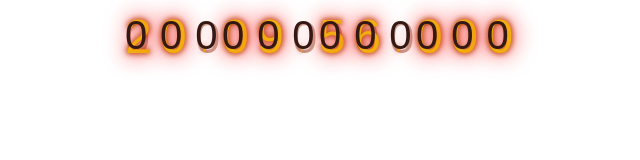
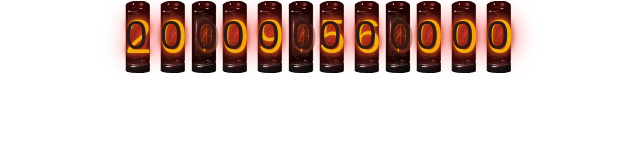
Before and after one commit to 0xthunder/nixie-clock, a plain HTML site: page index.html in a window 1280 px wide. Shown: the whole page, without its empty margins (321-961 px from the left). Drawn offline with Linux system fonts and the light colour scheme; a web font is replaced by a local one.

Commit message:
Update index.html

```diff
--- a/index.html
+++ b/index.html
@@ -16,57 +16,57 @@
                     <span class="nixie__decorative-number">0</span>
                       <span class="nixie__decorative-number-layer2">0</span>
                       <span class="nixie__digit">1</span>
-                      <span class="nixie__number-background" style="background-image: url('.assets/divergence_meter_tube1.webp');"></span>
+                      <span class="nixie__number-background" style="background-image: url('./assets/divergence_meter_tube1.webp');"></span>
                     </span>
                     <span class="nixie__digit-container">
                       <span class="nixie__decorative-number">0</span>
                       <span class="nixie__decorative-number-layer2">0</span>
                       <span class="nixie__digit">6</span>
-                      <span class="nixie__number-background" style="background-image: url('.assets/divergence_meter_tube1.webp');"></span></span>
+                      <span class="nixie__number-background" style="background-image: url('./assets/divergence_meter_tube1.webp');"></span></span>
                     <span class="nixie__digit-container">
                       <span class="nixie__decorative-number">0</span>
                       <span class="nixie__decorative-number-layer2">0</span><span class="nixie__dot">.</span>
-                      <span class="nixie__number-background" style="background-image: url('.assets/divergence_meter_tube1.webp');"></span></span>
+                      <span class="nixie__number-background" style="background-image: url('./assets/divergence_meter_tube1.webp');"></span></span>
                     <span class="nixie__digit-container">
                       <span class="nixie__decorative-number">0</span>
                       <span class="nixie__decorative-number-layer2">0</span><span class="nixie__digit">4</span>
-                      <span class="nixie__number-background" style="background-image: url('.assets/divergence_meter_tube1.webp');"></span></span>
+                      <span class="nixie__number-background" style="background-image: url('./assets/divergence_meter_tube1.webp');"></span></span>
                     <span class="nixie__digit-container">
                       <span class="nixie__decorative-number">0</span>
                       <span class="nixie__decorative-number-layer2">0</span><span class="nixie__digit">1</span>
-                      <span class="nixie__number-background" style="background-image: url('.assets/divergence_meter_tube1.webp');"></span></span>
+                      <span class="nixie__number-background" style="background-image: url('./assets/divergence_meter_tube1.webp');"></span></span>
                     <span class="nixie__digit-container">
                       <span class="nixie__decorative-number">0</span>
                       <span class="nixie__decorative-number-layer2">0</span><span class="nixie__dot">.</span>
-                      <span class="nixie__number-background" style="background-image: url('.assets/divergence_meter_tube1.webp');"></span></span>
+                      <span class="nixie__number-background" style="background-image: url('./assets/divergence_meter_tube1.webp');"></span></span>
                     <span class="nixie__digit-container">
                       <span class="nixie__decorative-number">0</span>
                       <span class="nixie__decorative-number-layer2">0</span><span class="nixie__digit">4</span>
-                      <span class="nixie__number-background" style="background-image: url('.assets/divergence_meter_tube1.webp');"></span></span>
+                      <span class="nixie__number-background" style="background-image: url('./assets/divergence_meter_tube1.webp');"></span></span>
                     <span class="nixie__digit-container">
                       <span class="nixie__decorative-number">0</span><span class="nixie__decorative-number-layer2">0</span>
                       <span class="nixie__digit">3</span>
-                      <span class="nixie__number-background" style="background-image: url('.assets/divergence_meter_tube1.webp');"></span></span>
+                      <span class="nixie__number-background" style="background-image: url('./assets/divergence_meter_tube1.webp');"></span></span>
                     <span class="nixie__digit-container">
                       <span class="nixie__decorative-number">0</span>
                       <span class="nixie__decorative-number-layer2">0</span>
                       <span class="nixie__dot">.</span>
-                      <span class="nixie__number-background" style="background-image: url('.assets/divergence_meter_tube1.webp');"></span></span>
+                      <span class="nixie__number-background" style="background-image: url('./assets/divergence_meter_tube1.webp');"></span></span>
                     <span class="nixie__digit-container">
                       <span class="nixie__decorative-number">0</span>
                       <span class="nixie__decorative-number-layer2">0</span>
                       <span class="nixie__digit">5</span>
-                      <span class="nixie__number-background" style="background-image: url('.assets/divergence_meter_tube1.webp');"></span></span>
+                      <span class="nixie__number-background" style="background-image: url('./assets/divergence_meter_tube1.webp');"></span></span>
                     <span class="nixie__digit-container">
                       <span class="nixie__decorative-number">0</span>
                       <span class="nixie__decorative-number-layer2">0</span>
                       <span class="nixie__digit">3</span>
-                      <span class="nixie__number-background" style="background-image: url('.assets/divergence_meter_tube1.webp');"></span></span>
+                      <span class="nixie__number-background" style="background-image: url('./assets/divergence_meter_tube1.webp');"></span></span>
                     <span class="nixie__digit-container">
                       <span class="nixie__decorative-number">0</span>
                       <span class="nixie__decorative-number-layer2">0</span>
                       <span class="nixie__digit">1</span>
-                      <span class="nixie__number-background" style="background-image: url('.assets/divergence_meter_tube1.webp');"></span></span>
+                      <span class="nixie__number-background" style="background-image: url('./assets/divergence_meter_tube1.webp');"></span></span>
                   </div>
                 </div>
               </div>
```
